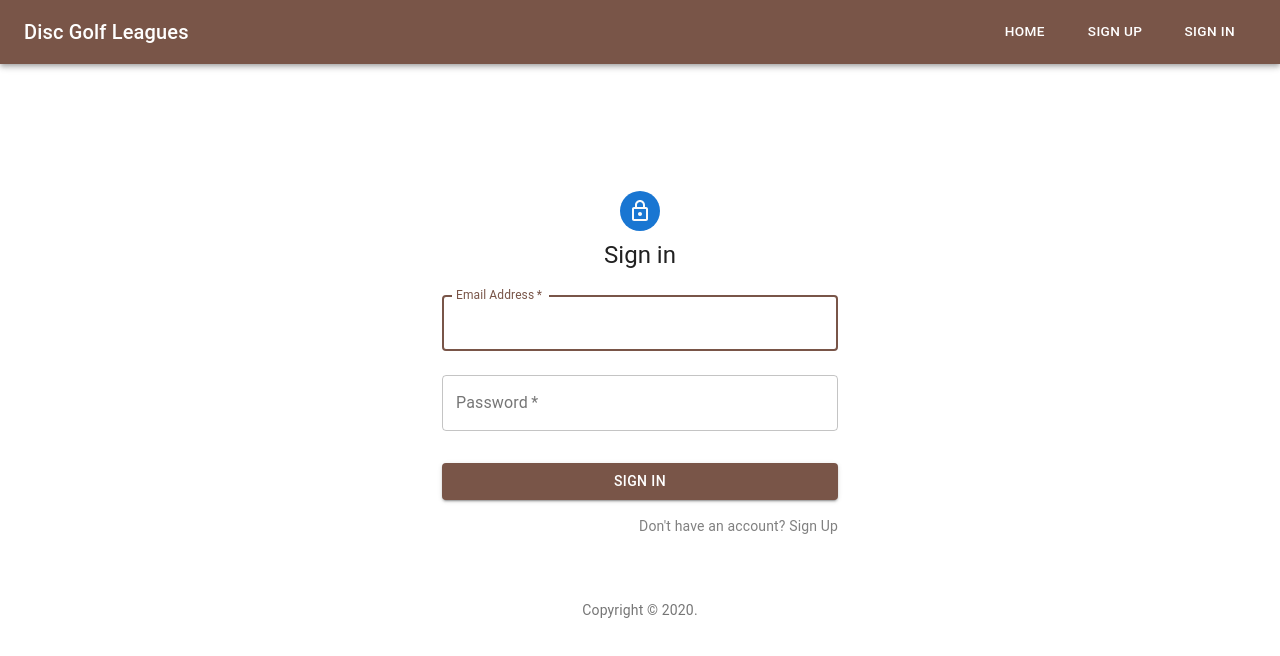
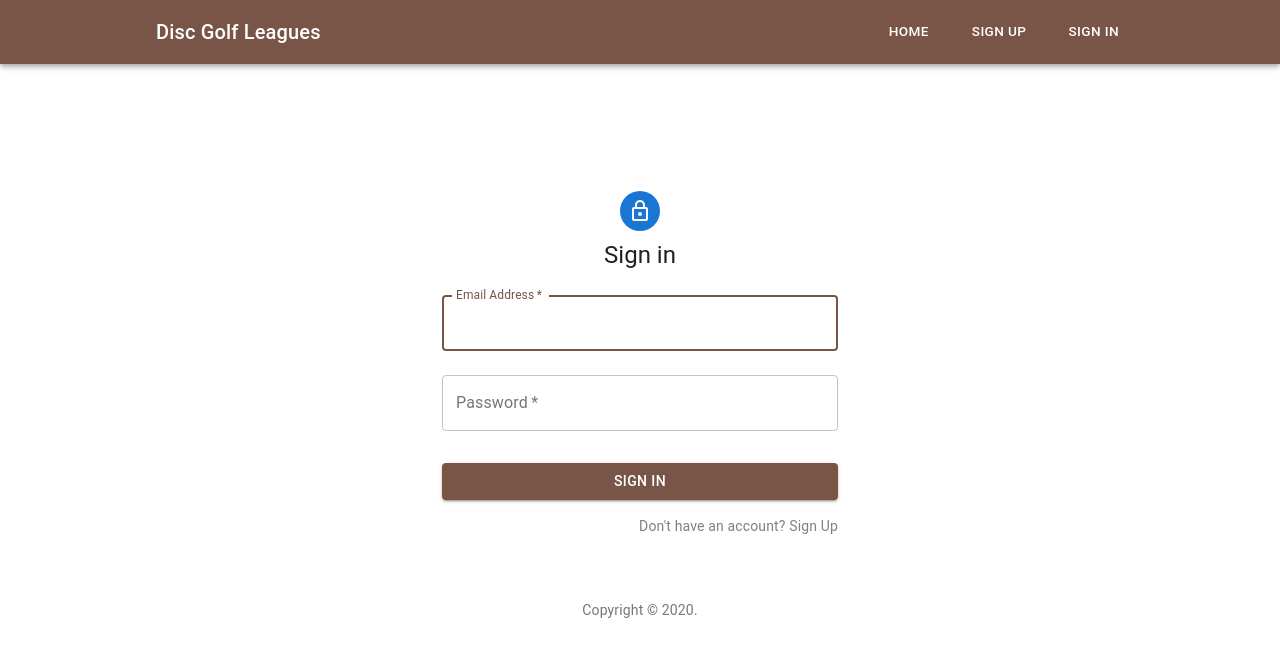
Before and after one commit to mjmangus16/Disc_Golf_League_FE, a React (Create React App) app: page /signin in a window 1280 px wide. Shown: the top 656 px of the page. Built offline with nearby package versions, Linux system fonts and the light colour scheme.

Commit message:
made some sizing changes

```diff
--- a/src/Components/Home/LeagueCard.js
+++ b/src/Components/Home/LeagueCard.js
@@ -10,7 +10,7 @@ const LeagueCard = ({ league, width }) => {
   const [hover, setHover] = useState(false);
 
   return (
-    <Grid item xs={12}>
+    <Grid item xs={12} style={{ maxWidth: 800, margin: "auto" }}>
       <Link
         to={`/league/${league.league_id}`}
         style={{ textDecoration: "none" }}
--- a/src/Components/Layout/AppBar.js
+++ b/src/Components/Layout/AppBar.js
@@ -134,7 +134,14 @@ const AppBar_ = ({
   return (
     <div className={classes.root}>
       <AppBar position="static">
-        <Toolbar>
+        <Toolbar
+          style={{
+            maxWidth: 1000,
+            width: "95%",
+            margin: "auto",
+            padding: "0px 0px 0px 16px"
+          }}
+        >
           <Typography className={classes.title} variant="h6">
             Disc Golf Leagues
           </Typography>
--- a/src/Components/Leagues/LeagueMembers/LeagueMember.js
+++ b/src/Components/Leagues/LeagueMembers/LeagueMember.js
@@ -128,7 +128,7 @@ const LeagueMember = ({
           <Grid
             container
             alignItems="center"
-            style={{ maxWidth: 600, margin: "auto" }}
+            style={{ maxWidth: 800, margin: "auto" }}
           >
             <Grid item xs={3} />
             <Grid item xs={6}>
--- a/src/Components/Leagues/LeagueRounds/ViewRound.js
+++ b/src/Components/Leagues/LeagueRounds/ViewRound.js
@@ -306,7 +306,7 @@ const ViewRound = ({
   };
 
   return (
-    <div style={{ width: "90%", margin: "auto" }}>
+    <div style={{ maxWidth: 800, width: "90%", margin: "auto" }}>
       <Grid container alignItems="center">
         <Grid item xs={2}>
           {displayChangesButton()}
--- a/src/Components/Leagues/LeagueSchedule/WeekItem.js
+++ b/src/Components/Leagues/LeagueSchedule/WeekItem.js
@@ -92,19 +92,12 @@ const WeekItem = ({ data, i, length, remove, submit, update, blank }) => {
         spacing={1}
         style={{ borderBottom: "1px solid lightGrey", padding: "20px 0px" }}
       >
-        <Grid item xs={4}>
+        <Grid item xs={9}>
           <Typography variant="h6" align="left" style={{ padding: 10 }}>
             Week {i + 1}
           </Typography>
         </Grid>
-        <Grid item xs={5}>
-          {missing && (
-            <Typography color="error" variant="body2">
-              At least one field + the date must be filled out to submit a week
-              to the schedule
-            </Typography>
-          )}
-        </Grid>
+
         <Grid item xs={1} sm={2}></Grid>
         <Grid item xs={2} sm={1}>
           {!blank && (
@@ -114,6 +107,14 @@ const WeekItem = ({ data, i, length, remove, submit, update, blank }) => {
             >
               <DeleteIcon />
             </IconButton>
+          )}
+        </Grid>
+        <Grid item xs={12}>
+          {missing && (
+            <Typography color="error" variant="body2">
+              At least one field + the date must be filled out to submit a week
+              to the schedule
+            </Typography>
           )}
         </Grid>
         <Grid item xs={12} sm={4}>
--- a/src/Components/Leagues/LeagueStyles.js
+++ b/src/Components/Leagues/LeagueStyles.js
@@ -13,7 +13,7 @@ const useStyles = makeStyles(theme => ({
   },
 
   createLeagueContainer: {
-    maxWidth: 750,
+    maxWidth: 800,
     width: "90%",
     margin: "auto auto 25px auto"
   },
@@ -24,7 +24,7 @@ const useStyles = makeStyles(theme => ({
     }
   },
   updateScheduleContainer: {
-    maxWidth: 750,
+    maxWidth: 800,
     margin: "auto auto 75px auto"
   },
   memberOptions: {
@@ -32,7 +32,7 @@ const useStyles = makeStyles(theme => ({
   },
   createRoundContainer: {
     width: "auto",
-    maxWidth: 700,
+    maxWidth: 800,
     margin: "auto"
   },
   formTextInput: {
--- a/src/Components/Profile/Profile.js
+++ b/src/Components/Profile/Profile.js
@@ -59,7 +59,7 @@ const Profile = ({
   };
 
   return (
-    <div style={{ maxWidth: 1200, margin: "auto" }}>
+    <div style={{ maxWidth: 800, margin: "auto" }}>
       {get_loading ? (
         <CircularProgress size={80} className={classes.buttonProgress} />
       ) : (
--- a/src/Components/Profile/ProfileLeagues.js
+++ b/src/Components/Profile/ProfileLeagues.js
@@ -136,7 +136,7 @@ const ProfileLeagues = ({
         ) : leagues.length > 0 ? (
           <TableContainer
             style={{
-              maxWidth: 700,
+              maxWidth: 800,
               margin: "25px auto"
             }}
           >
--- a/src/Components/Profile/ProfileStyles.js
+++ b/src/Components/Profile/ProfileStyles.js
@@ -56,11 +56,13 @@ const useStyles = makeStyles(theme => ({
     paddingTop: 25
   },
   tableTypoH: {
+    fontSize: "1rem",
     [theme.breakpoints.down("sm")]: {
       fontSize: "0.8rem"
     }
   },
   tableTypo: {
+    fontSize: "0.9rem",
     [theme.breakpoints.down("sm")]: {
       fontSize: "0.65rem"
     }
```
